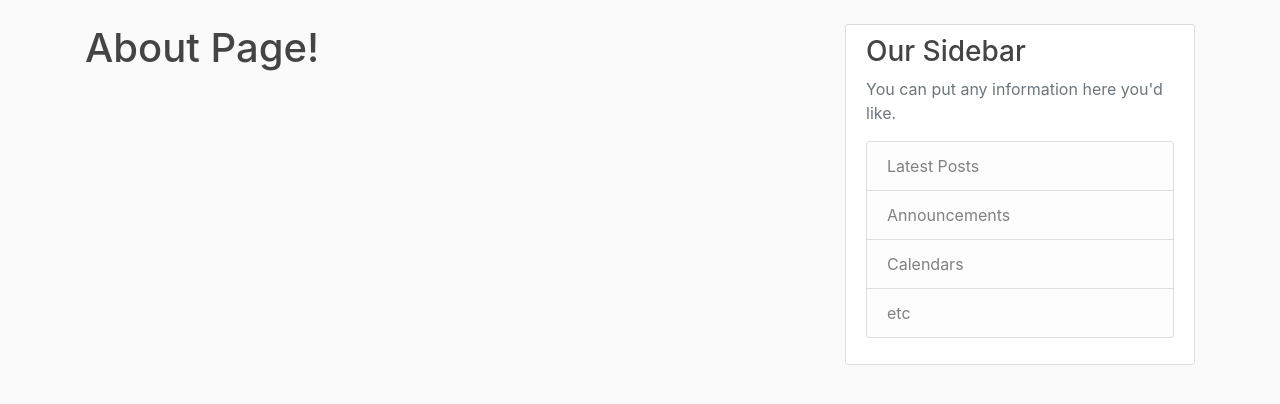
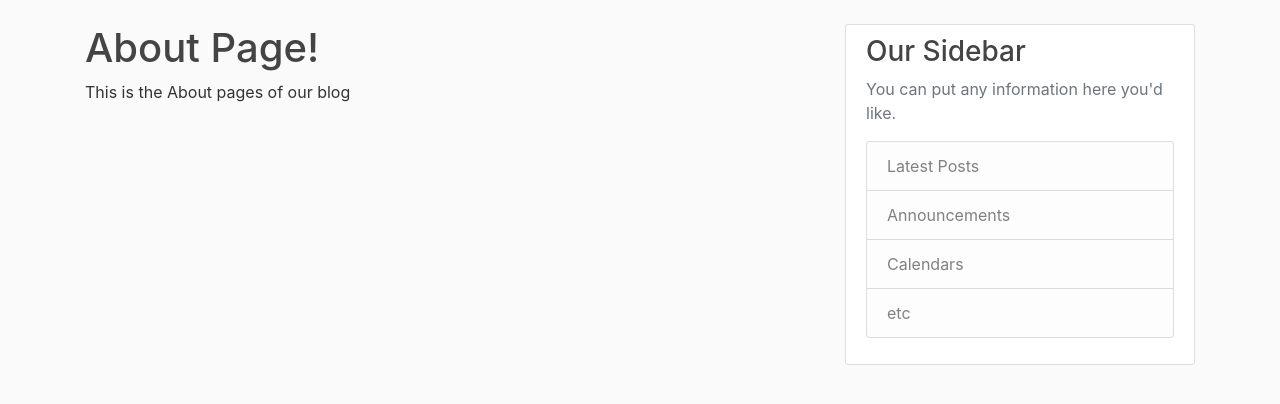
Before and after one commit to QingMarcel/blog, a Flask app: page /about in a window 1280 px wide. Shown: the part 56-460 px from the top of the page. Run offline with Flask 3, Linux system fonts and the light colour scheme.

Commit message:
Made changes to the About page

```diff
--- a/blog/templates/about.html
+++ b/blog/templates/about.html
@@ -1,4 +1,5 @@
 {% extends 'layout.html' %}
 {% block content %}
     <h1> About Page! </h1>
+    <p>This is the About pages of our blog </p>
 {% endblock content %}
```
